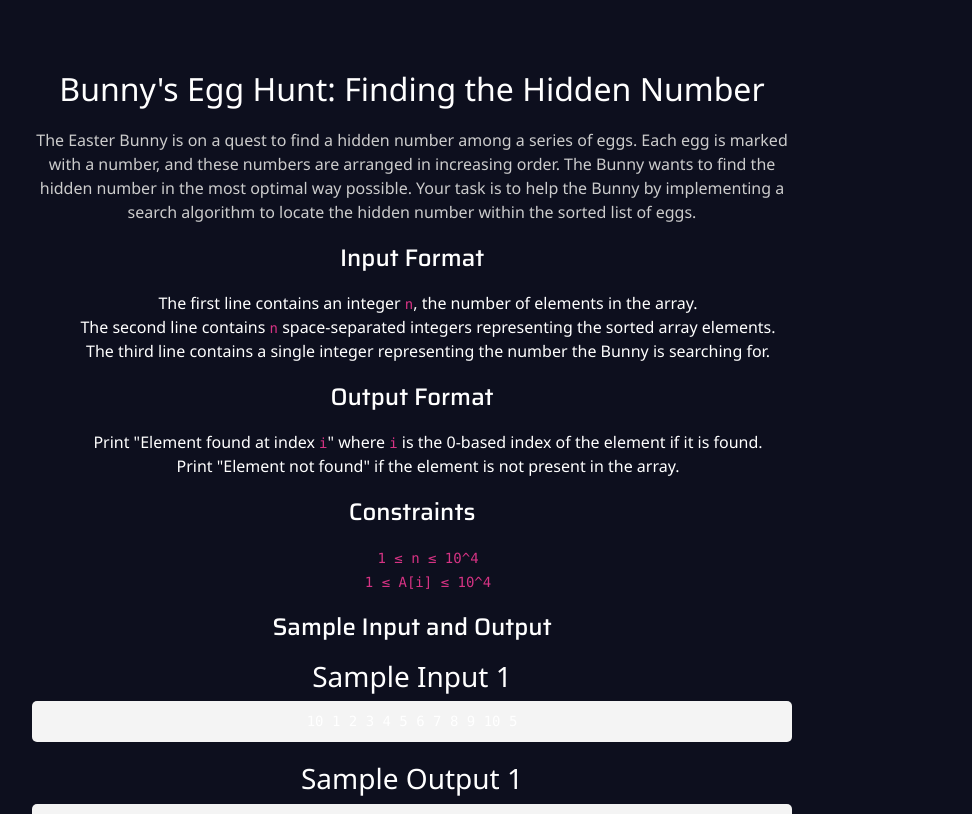
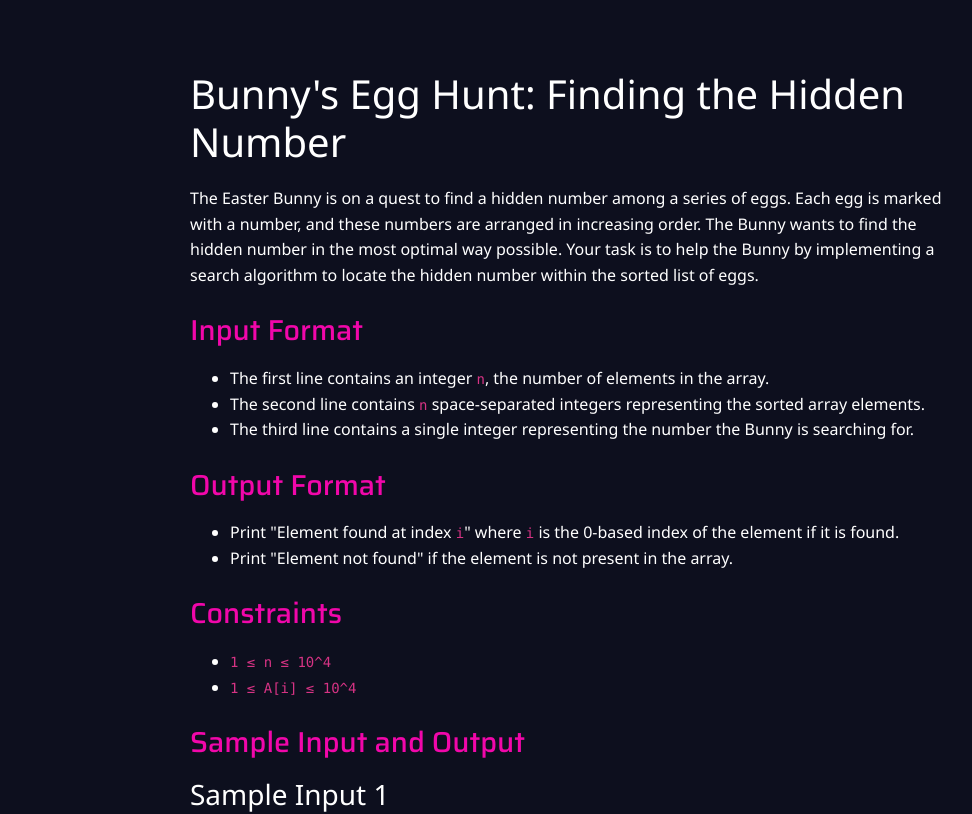
Before and after one commit to NavikaReddy/GamifiedLearningLabs, a React (Create React App) app: page /binps in a window 1280 px wide. Shown: the top 814 px of the page, without its empty margins (70-1042 px from the left). Built offline with nearby package versions, Linux system fonts and the light colour scheme.

Commit message:
css for ps

```diff
--- a/src/Components/BSPS/BSPS.css
+++ b/src/Components/BSPS/BSPS.css
@@ -1,35 +1,50 @@
 .problem-statement-container {
     padding: 20px;
-    max-width: 800px;
+    max-width: 800px; /* Set a width to make the content more readable */
+    margin: 0 auto; /* Center the container */
     font-family: Arial, sans-serif;
+    text-align: left; /* Align all text to the left */
 }
 
 .problem-statement-container h1 {
-    font-size: 2em;
+    font-size: 2.5em; /* Slightly larger for more impact */
     margin-bottom: 20px;
+    text-align: left; /* Ensure the title is left-aligned */
 }
 
 .problem-statement-container h2 {
-    font-size: 1.5em;
-    margin-top: 20px;
+    font-size: 1.8em;
+    margin-top: 25px;
+    color: #f107aa; /* A subtle dark color for headers */
+    text-align: left;
 }
 
 .problem-statement-container p,
 .problem-statement-container ul,
 .problem-statement-container pre {
     margin-bottom: 20px;
+    line-height: 1.6; /* Improved readability */
+    color: #ffffff; /* A softer text color */
+}
+
+.problem-statement-container ul {
+    list-style-type: disc;
+    padding-left: 40px; /* Add padding for indentation */
 }
 
 .problem-statement-container pre {
-    background-color: #f4f4f4;
-    padding: 10px;
-    border-radius: 5px;
+    background-color: #4a4a57; /* A light background for the code block */
+    padding: 15px;
+    border-radius: 8px;
+    border: 1px solid #ddd; /* A light border to distinguish the code block */
+    overflow-x: auto; /* Add horizontal scrolling for long code snippets */
+    font-family: 'Courier New', Courier, monospace; /* A monospaced font for code */
 }
 
 .demo-play-button {
     display: block;
-    width: 200px;
-    margin: 20px auto;
+    width: 150px; /* Adjusted button size */
+    margin: 20px 0; /* More space around the button */
     padding: 10px;
     font-size: 16px;
     background-color: #007bff;
@@ -37,8 +52,9 @@
     border: none;
     border-radius: 5px;
     cursor: pointer;
-  }
+    text-align: center;
+}
 
-  .demo-play-button:hover {
+.demo-play-button:hover {
     background-color: #0056b3;
-  }
+}
```
